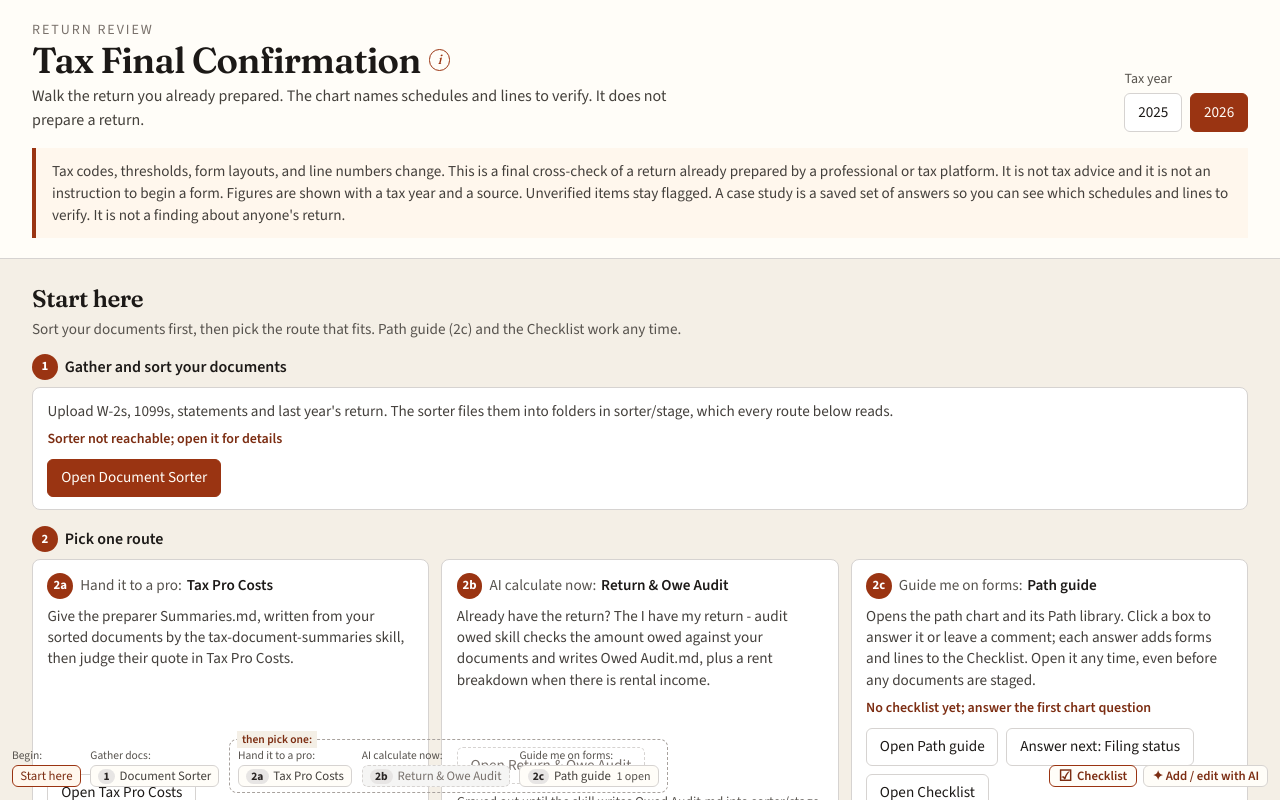
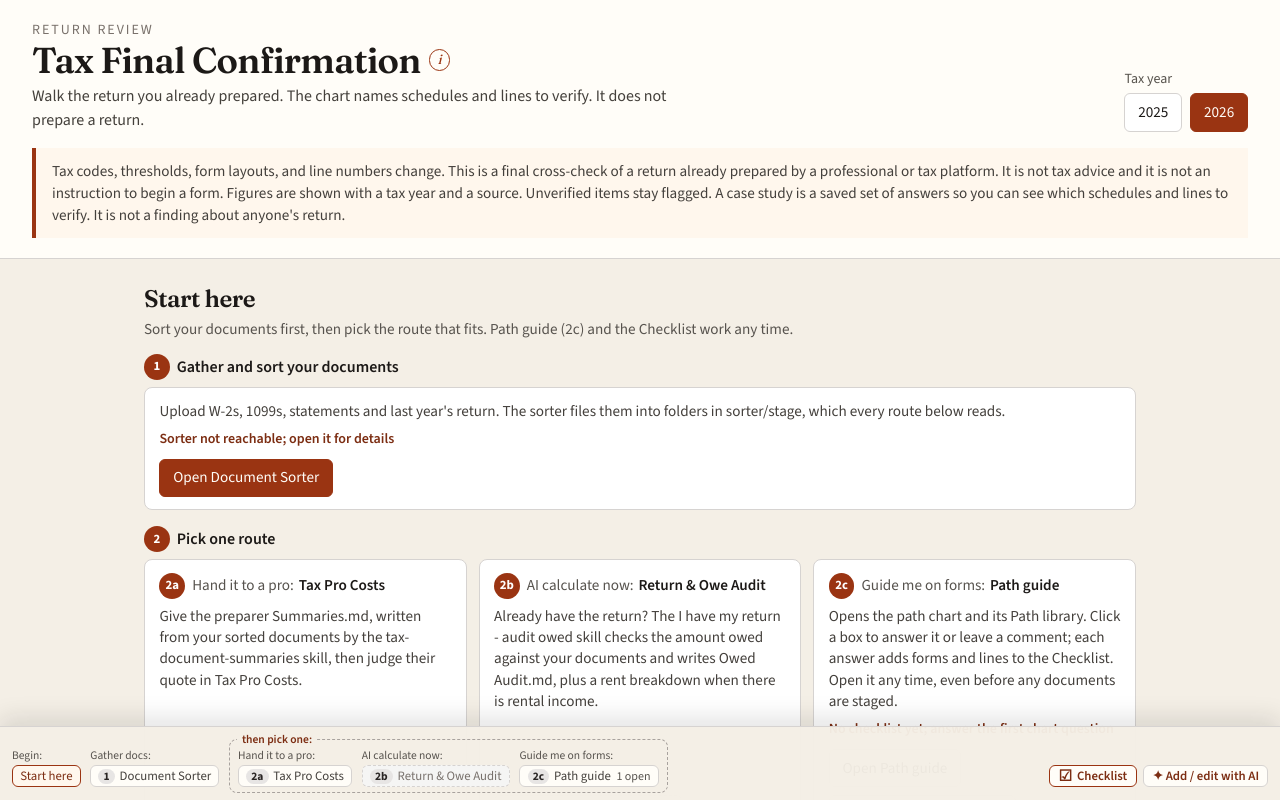
Before and after one commit to Siphon880gh/taxes, a Next.js app: page / in a window 1280 px wide. Shown: the top 800 px of the page. Built offline with nearby package versions, Linux system fonts and the light colour scheme.

Commit message:
Styles for the route panel as the page, Path guide's heading and the steps bar; drop the paired-frames layout

```diff
--- a/src/app/globals.css
+++ b/src/app/globals.css
@@ -2507,10 +2507,6 @@ button.question-dock-tile {
 }
 
 
-.checklist-frame-inner:has(> .start-panel) {
-  width: min(62rem, 100%);
-}
-
 .frame-tools {
   display: flex;
   flex: 0 0 auto;
@@ -2577,56 +2573,49 @@ button.question-dock-tile {
 }
 
 
-/*
- * Guide me on forms: the Checklist frame and the answer / comments panel open together ("paired"), smaller,
- * so the Path library and the chart keep room above. Wide screens put them side by side.
- */
-.bottom-frames.is-paired > .checklist-frame {
-  max-height: min(34vh, 20rem);
-}
-
-.bottom-frames.is-paired > .question-dock {
-  max-height: min(34vh, 22rem) !important;
-}
-
-@media (min-width: 1100px) {
-  .bottom-frames.is-paired {
-    flex-direction: row;
-    align-items: stretch;
-  }
-
-  .bottom-frames.is-paired > .checklist-frame,
-  .bottom-frames.is-paired > .question-dock {
-    flex: 1 1 50%;
-    min-width: 0;
-    height: min(44vh, 30rem) !important;
-    max-height: min(44vh, 30rem) !important;
-  }
-
-  .bottom-frames.is-paired > .question-dock {
-    border-left: 1px solid #d6d3d1;
-  }
-
-  /* Each half is its own column, so the inner text takes the half's width, not the full-width gutters. */
-  .bottom-frames.is-paired .question-dock-inner,
-  .bottom-frames.is-paired .checklist-frame-inner {
-    width: min(40rem, 100%);
-  }
-}
-
-/* On a phone the tab bar alone is two rows deep, so both halves stay short and leave a strip of chart in view. */
-@media (max-width: 719px) {
-  body:has(.bottom-frames.is-paired) .library-stack {
-    position: static;
-  }
-
-  .bottom-frames.is-paired > .checklist-frame {
-    max-height: 34vh;
-  }
-
-  .bottom-frames.is-paired > .question-dock {
-    max-height: 26vh !important;
-  }
+/* The steps bar, fixed to the bottom of the screen on every route (inside .bottom-frames, under the answer panel). */
+.flow-frame {
+  position: relative;
+  border-top: 1px solid #d6d3d1;
+  background: rgb(244 239 230 / 0.97);
+  box-shadow: 0 -8px 24px rgb(28 25 23 / 0.12);
+}
+
+/* Every route but Path guide: the open tab's panel is the page. */
+.route-panel {
+  width: min(48rem, 100%);
+  margin-inline: auto;
+}
+
+.route-panel:has(> .start-panel) {
+  width: min(62rem, 100%);
+}
+
+/* Route changes move focus to these programmatically; they are not controls, so no focus ring. */
+.route-panel:focus,
+#guide-heading:focus,
+#question-heading:focus {
+  outline: none;
+}
+
+/* Path guide's own heading over the Path library and the chart. */
+.guide-intro {
+  display: flex;
+  flex-direction: column;
+  gap: 0.35rem;
+}
+
+.guide-intro h2 {
+  display: flex;
+  flex-wrap: wrap;
+  align-items: center;
+  gap: 0.5rem;
+}
+
+.guide-intro .route-lead {
+  color: #7c2d12;
+  font-size: 1rem;
+  font-weight: 600;
 }
 
 /*
```
